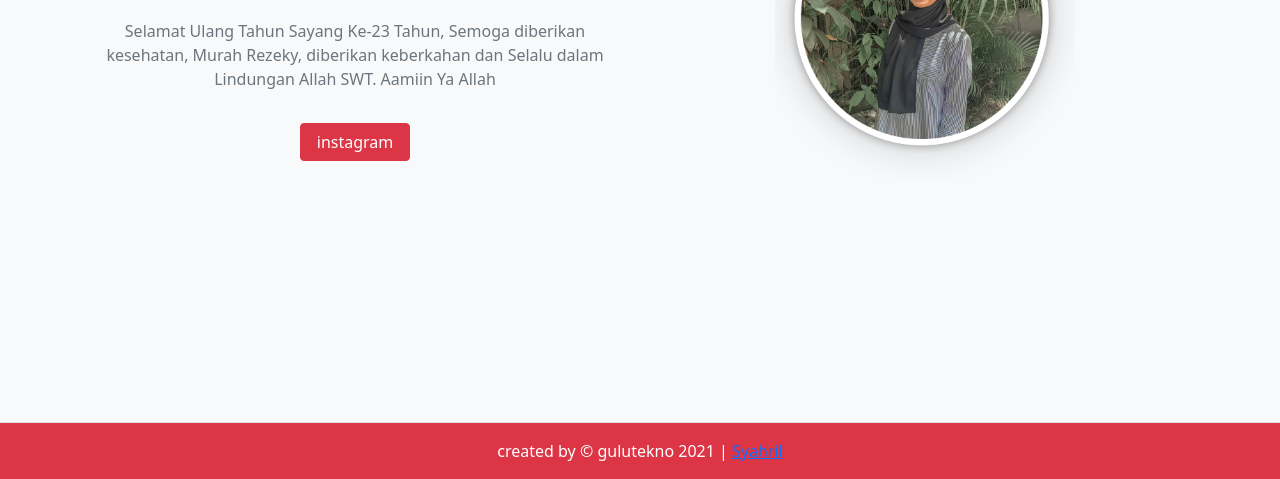
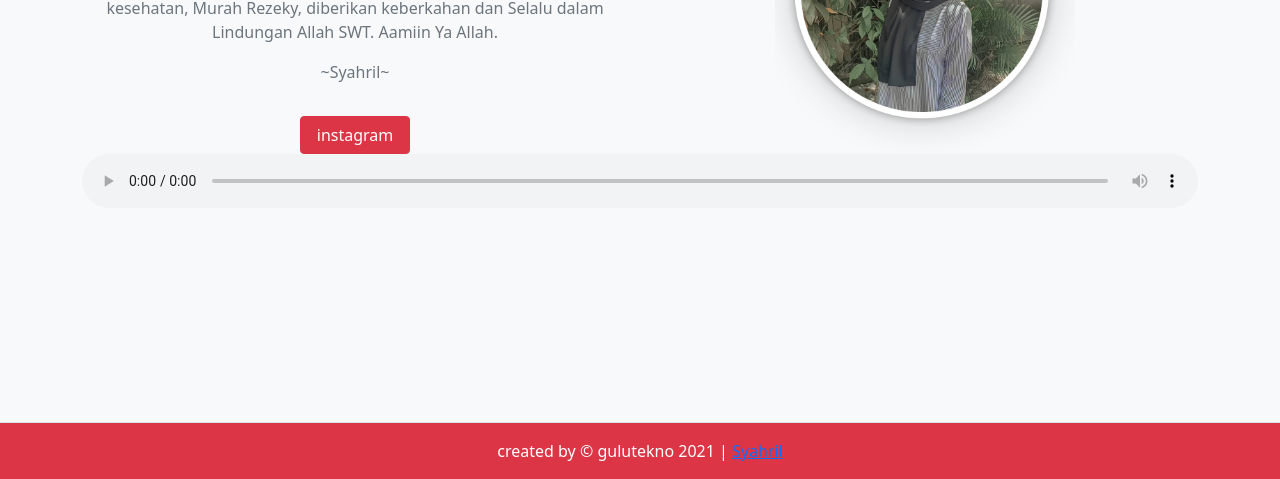
Before and after one commit to Gulutekno/yuniadwipratiwi, a plain HTML site: page index.html in a window 1280 px wide. Shown: the part 378-857 px from the top of the page. Drawn offline with nearby package versions, Linux system fonts and the light colour scheme.

Commit message:
commitmusik

```diff
--- a/index.html
+++ b/index.html
@@ -13,6 +13,7 @@
     <title>HBD|YDP</title>
   </head>
   <body class="bg-light">
+
     <!-- navbar -->
     <nav class="navbar navbar-warning fixed-top bg-light shadow-sm">
       <div class="container-lg">
@@ -36,10 +37,15 @@
                         <p class="mb-1"><strong> Selamat Ulang Tahun</strong></p>
                         <h1 class="text-danger fs-1 fw-bold"> Yunia Dwi Pratiwi</h1>
                         <h2 class="fs-4">Birthday <span class="typing text-danger"></span></h2>
-                        <p class="mt-4 text-muted">Selamat Ulang Tahun Sayang Ke-23 Tahun, Semoga diberikan kesehatan, Murah Rezeky, diberikan keberkahan dan Selalu dalam Lindungan Allah SWT. Aamiin Ya Allah</p>
+                        <p class="mt-4 text-muted">Selamat Ulang Tahun Sayang Ke-23 Tahun, Semoga diberikan kesehatan, Murah Rezeky, diberikan keberkahan dan Selalu dalam Lindungan Allah SWT. Aamiin Ya Allah.</p>
+                        <p class="mt-2 text-muted">~Syahril~</p>
                         <a href="https://www.instagram.com/pratiwiyunia/" class="btn btn-danger px-3 mt-3">instagram</a>
                     </diiv>
                 </div>
+                <audio controls autoplay>
+                    <source src="audio/Gellen Martadinata - Selamat Ulang Tahun ( Unofficial Music Video & Lyric ).mp3" type="audio/ogg">
+                    <source src="audio/Gellen Martadinata - Selamat Ulang Tahun ( Unofficial Music Video & Lyric ).mp3" type="audio/ogg">
+                </audio>
             </div>
         </div>
 
@@ -58,6 +64,10 @@
     </footer>
     <!-- footer end -->
 
+    <!-- Audio start -->
+
+    <!-- Audio End -->
+
     <script src="script.js"></script>
       </script>
   </body>
```
Also changed, not shown: 1 other file.
